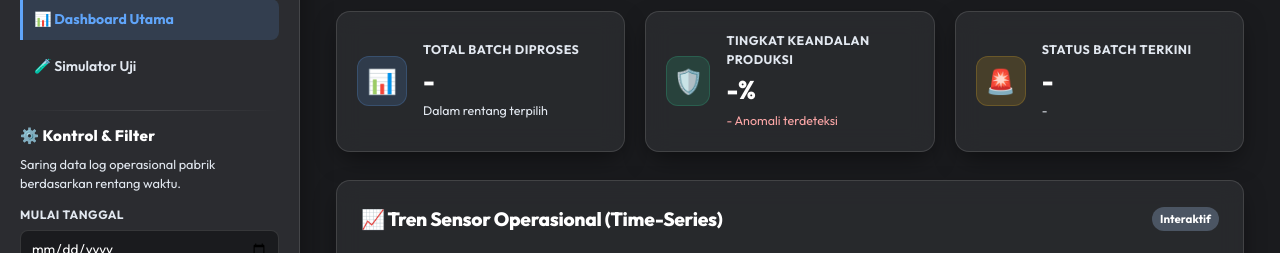
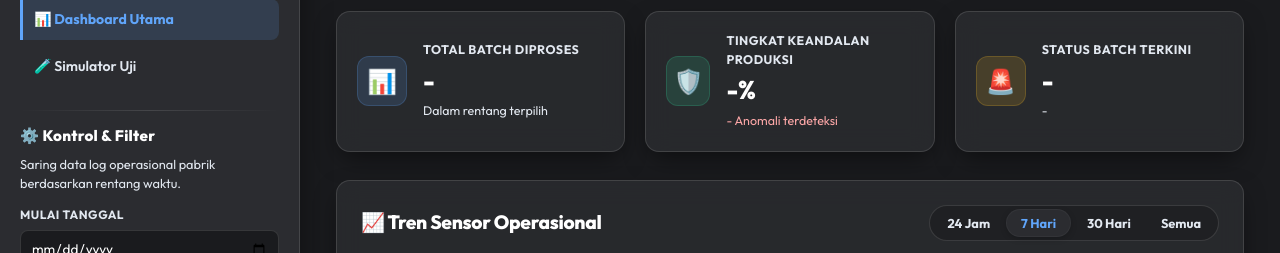
Before and after one commit to tegarkusuma12/Milk-Anomaly-Dashboard, a Flask app: page / in a window 1280 px wide. Shown: the part 140-393 px from the top of the page. Run offline with Flask 3, Linux system fonts and the light colour scheme.

Commit message:
sesuikan interval waktu pada linechart, sesuaikan nama aplikasi

```diff
--- a/app/app.py
+++ b/app/app.py
@@ -72,9 +72,10 @@ def get_data():
     # Urutan waktu
     df_processed = df_processed.sort_values('Timestamp', ascending=True)
 
-    # Ambil filter tanggal
+    # Ambil filter tanggal & range
     start_date_str = request.args.get('start_date')
     end_date_str = request.args.get('end_date')
+    time_range = request.args.get('range', '7d')
 
     min_date = df_processed['Timestamp'].min().date()
     max_date = df_processed['Timestamp'].max().date()
@@ -88,7 +89,20 @@ def get_data():
         except Exception:
             df_filtered = df_processed.copy()
     else:
-        df_filtered = df_processed.copy()
+        # Filter berdasarkan range relatif terhadap waktu kejadian TERAKHIR di dataset
+        latest_timestamp = df_processed['Timestamp'].max()
+        if time_range == '24h':
+            df_filtered = df_processed[df_processed['Timestamp'] >= latest_timestamp - pd.Timedelta(hours=24)].copy()
+        elif time_range == '7d':
+            df_filtered = df_processed[df_processed['Timestamp'] >= latest_timestamp - pd.Timedelta(days=7)].copy()
+        elif time_range == '30d':
+            df_filtered = df_processed[df_processed['Timestamp'] >= latest_timestamp - pd.Timedelta(days=30)].copy()
+        else: # 'all'
+            df_filtered = df_processed.copy()
+
+    # Tentukan range tanggal yang saat ini aktif ditampilkan
+    active_start = df_filtered['Timestamp'].min().strftime('%Y-%m-%d') if not df_filtered.empty else min_date.strftime('%Y-%m-%d')
+    active_end = df_filtered['Timestamp'].max().strftime('%Y-%m-%d') if not df_filtered.empty else max_date.strftime('%Y-%m-%d')
 
     if df_filtered.empty:
         return jsonify({
@@ -180,6 +194,10 @@ def get_data():
         "date_range": {
             "min": min_date.strftime('%Y-%m-%d'),
             "max": max_date.strftime('%Y-%m-%d')
+        },
+        "active_range": {
+            "start": active_start,
+            "end": active_end
         }
     })
 
--- a/app/static/css/style.css
+++ b/app/static/css/style.css
@@ -879,3 +879,37 @@ tr:hover td {
         grid-template-columns: 1fr;
     }
 }
+
+/* REVISI: Chart Tabs Styling (Capsule Group) */
+.chart-tabs {
+    display: flex;
+    background-color: rgba(0, 0, 0, 0.2);
+    border: 1px solid var(--border-color);
+    padding: 3px;
+    border-radius: 20px;
+    gap: 2px;
+}
+
+.chart-tab-btn {
+    background: transparent;
+    border: none;
+    padding: 5px 14px;
+    border-radius: 16px;
+    color: var(--text-secondary);
+    font-family: var(--font-primary);
+    font-size: 0.8rem;
+    font-weight: 700;
+    cursor: pointer;
+    transition: var(--transition-smooth);
+}
+
+.chart-tab-btn:hover {
+    color: #ffffff;
+}
+
+.chart-tab-btn.active {
+    background-color: var(--bg-secondary);
+    color: #60a5fa;
+    box-shadow: 0 2px 6px rgba(0, 0, 0, 0.2);
+    border: 1px solid rgba(255, 255, 255, 0.04);
+}
--- a/app/templates/index.html
+++ b/app/templates/index.html
@@ -92,8 +92,13 @@
             <!-- CHARTS SECTION -->
             <section class="dashboard-section charts-section-card">
                 <div class="section-header">
-                    <h3>📈 Tren Sensor Operasional (Time-Series)</h3>
-                    <span class="badge">Interaktif</span>
+                    <h3>📈 Tren Sensor Operasional</h3>
+                    <div class="chart-tabs">
+                        <button class="chart-tab-btn" data-range="24h">24 Jam</button>
+                        <button class="chart-tab-btn active" data-range="7d">7 Hari</button>
+                        <button class="chart-tab-btn" data-range="30d">30 Hari</button>
+                        <button class="chart-tab-btn" data-range="all">Semua</button>
+                    </div>
                 </div>
                 <div class="charts-container">
                     <div class="chart-wrapper">
--- a/app/templates/simulator.html
+++ b/app/templates/simulator.html
@@ -3,7 +3,7 @@
 <head>
     <meta charset="UTF-8">
     <meta name="viewport" content="width=device-width, initial-scale=1.0">
-    <title>LactoGuard - Simulator Uji Kualitas Susu 🥛</title>
+    <title>Dairyboard - Simulator Uji Kualitas Susu 🥛</title>
     <!-- Google Fonts: Outfit -->
     <link rel="preconnect" href="https://fonts.googleapis.com">
     <link rel="preconnect" href="https://fonts.gstatic.com" crossorigin>
@@ -17,7 +17,7 @@
         <aside class="sidebar">
             <div class="brand">
                 <span class="logo-emoji">🥛</span>
-                <h2>LactoGuard</h2>
+                <h2>Dairyboard</h2>
             </div>
             <p class="brand-sub">Sistem AI + Pakar Deteksi Anomali</p>
 
```
Also changed, not shown: app/static/js/dashboard.js (+36 -8 lines), vercel.json (added).
